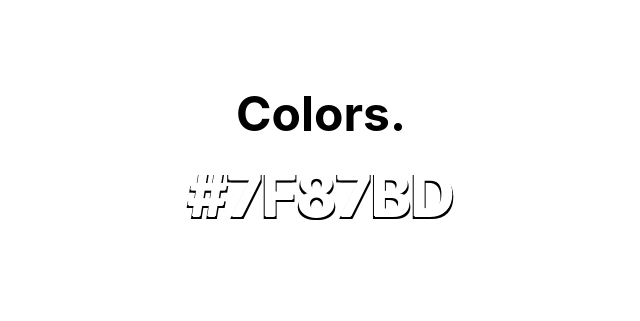
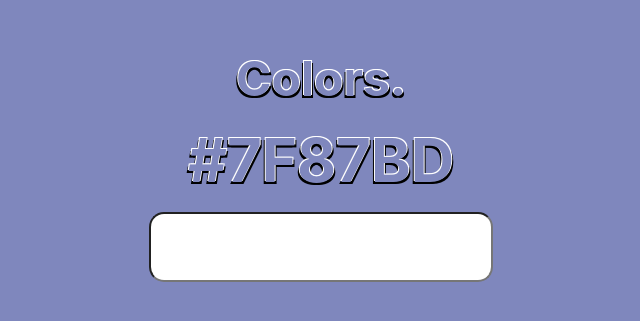
Before and after one commit to Petit-Development/Colors, a Next.js app: page / in a window 1280 px wide. Shown: the part 235-556 px from the top of the page, without its empty margins (319-959 px from the left). Built offline with nearby package versions, Linux system fonts and the light colour scheme; a web font is replaced by a local one.

Commit message:
Add viewable mixin

```diff
--- a/pages/index.tsx
+++ b/pages/index.tsx
@@ -13,6 +13,7 @@ const Home: NextPage = () => {
       </Head>
       <div className="title">Colors.</div>
       <div className={styles.bubbles}>#7F87BD</div>
+      <input type="text" />
     </div>
   );
 };
--- a/styles/Home.module.scss
+++ b/styles/Home.module.scss
@@ -1,4 +1,3 @@
-
 .container {
   min-height: 100vh;
   padding: 0 0.5rem;
@@ -7,6 +6,10 @@
   justify-content: center;
   align-items: center;
   height: 100vh;
+}
+
+.container .title {
+  @include viewable;
 }
 
 .temp1 {
@@ -23,11 +26,10 @@
 }
 
 .bubbles {
+  @include viewable;
   font-style: normal;
   font-weight: bold;
   font-size: 2.5rem;
   line-height: 104px;
   color: var(--main-color);
-  text-shadow: -1px -1px 0 var(--border-color), 1px -1px 0 var(--border-color), -2px 2px 0 #000,
-    2px 2px 0 #000;
 }
--- a/styles/globals.scss
+++ b/styles/globals.scss
@@ -1,9 +1,12 @@
 :root {
   --main-color: #7F87BD;
-  --main-color: #FFFFFF;
+  --shadow-dispaly: -1px -1px 0 var(--border-color), 1px -1px 0 var(--border-color), -2px 2px 0 #000, 2px 2px 0 #000;
   --secondary-color: rgba(255, 255, 255, .4);;
   --border-color: #FFFFFF;
 }
+
+
+
 
 html,
 body {
@@ -26,6 +29,8 @@ a {
 }
 
 .title {
+  @include viewable;
+  color: var(--main-color);
   font-weight: bold;
   font-size: 2rem;
 }
@@ -46,3 +51,12 @@ h3 {
 .subtitle {
   font-size: .583rem;
 }
+
+input {
+  font: inherit;
+  padding: 10px;
+  font-size: inherit;
+  height: 70px;
+  width: 344px;
+  border-radius: 15px;
+}
--- a/styles/variable.scss
+++ b/styles/variable.scss
@@ -1 +1,5 @@
 $main-color: red;
+
+@mixin viewable {
+  text-shadow: -1px -1px 0 var(--border-color), 1px -1px 0 var(--border-color), -2px 2px 0 #000, 2px 2px 0 #000;
+}
```
